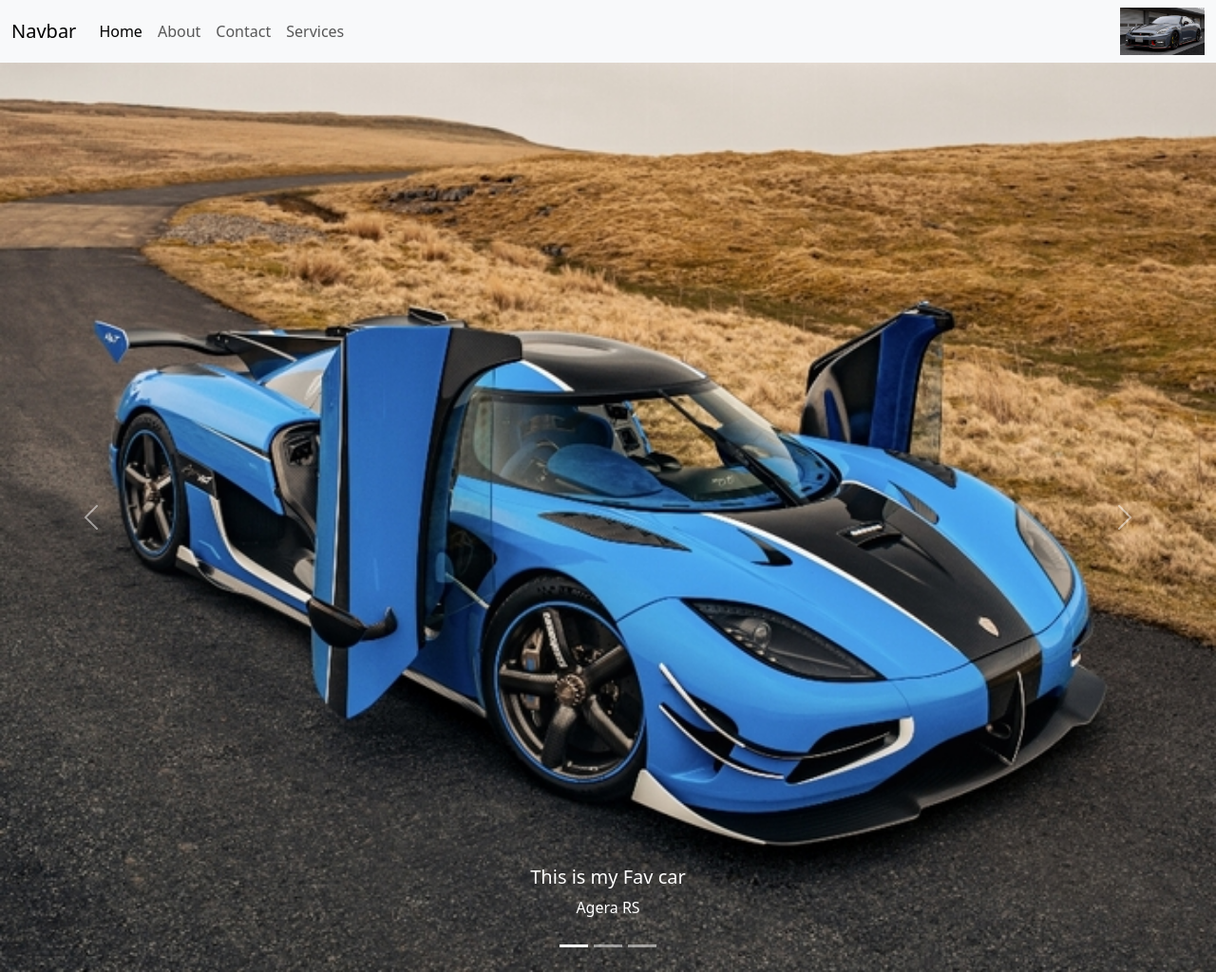
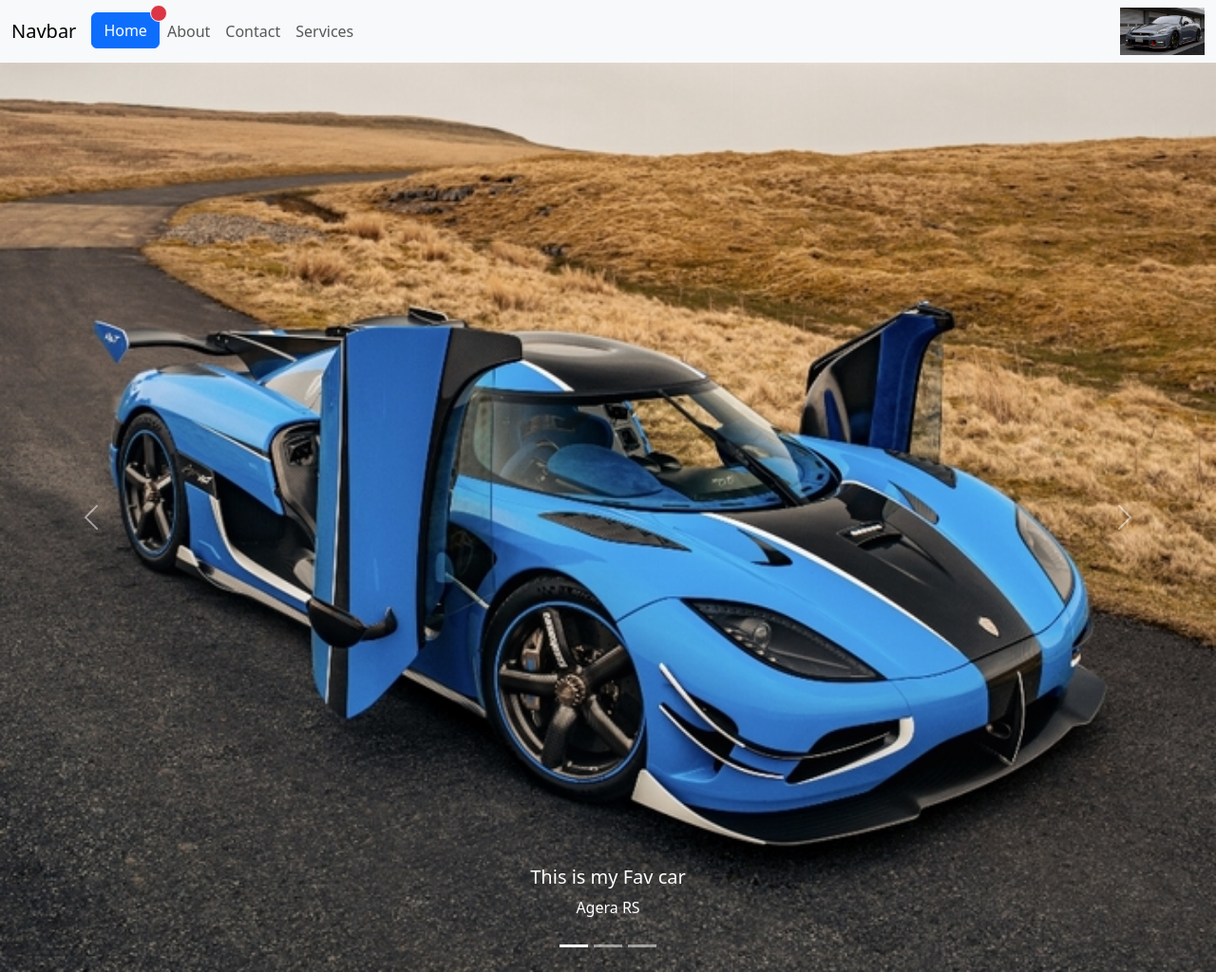
Before and after one commit to MuhammadIbrahim401/Saylani-ezam, a plain HTML site: page index.html in a window 1280 px wide. Shown: the top 1024 px of the page at 95% size. Drawn offline with nearby package versions, Linux system fonts and the light colour scheme.

Commit message:
complete

```diff
--- a/index.html
+++ b/index.html
@@ -25,7 +25,12 @@
             <div class="collapse navbar-collapse" id="navbarSupportedContent">
                 <ul class="navbar-nav me-auto mb-2 mb-lg-0">
                     <li class="nav-item">
-                        <a class="nav-link active" aria-current="page" href="#">Home</a>
+                        <button type="button" class="btn btn-primary position-relative">
+                            Home
+                            <span class="position-absolute top-0 start-100 translate-middle p-2 bg-danger border border-light rounded-circle">
+                              <span class="visually-hidden">New alerts</span>
+                            </span>
+                          </button>
                     </li>
                     <li class="nav-item">
                         <a class="nav-link" aria-current="page" href="#">About</a>
```
